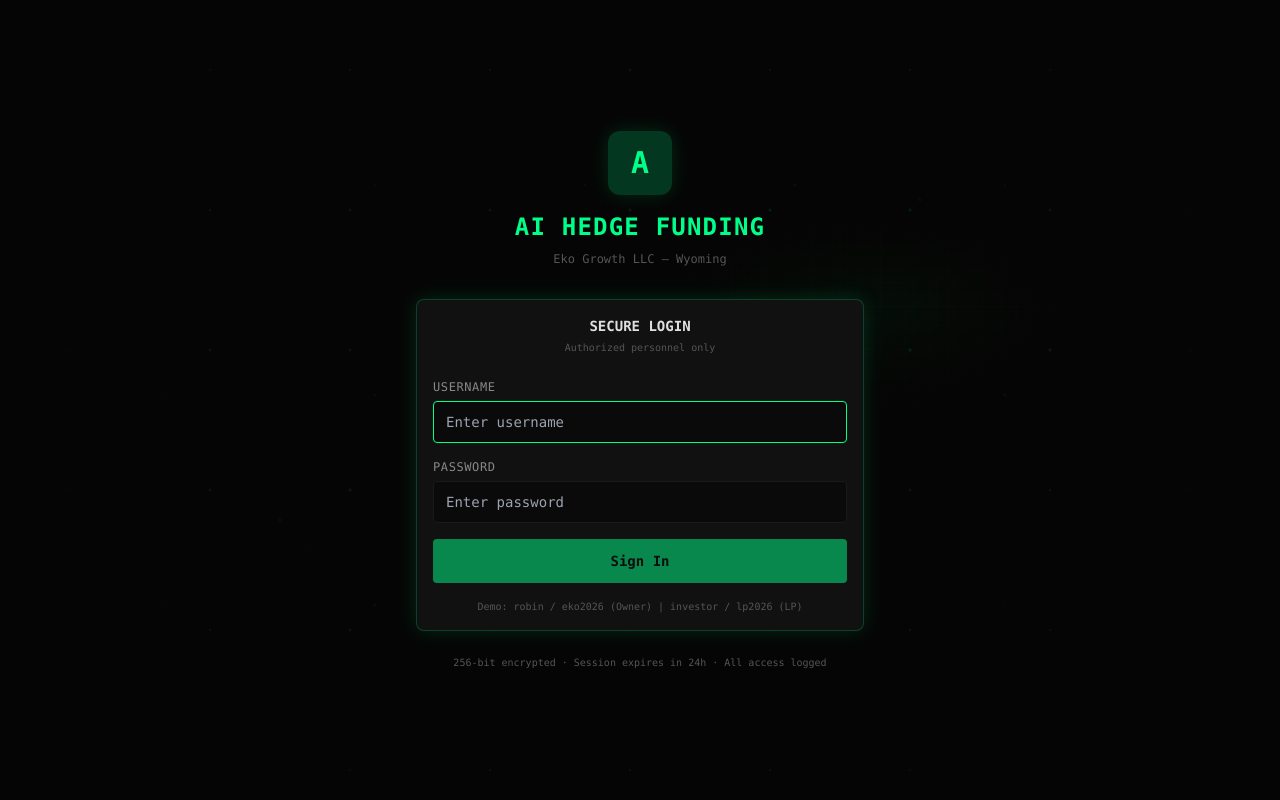
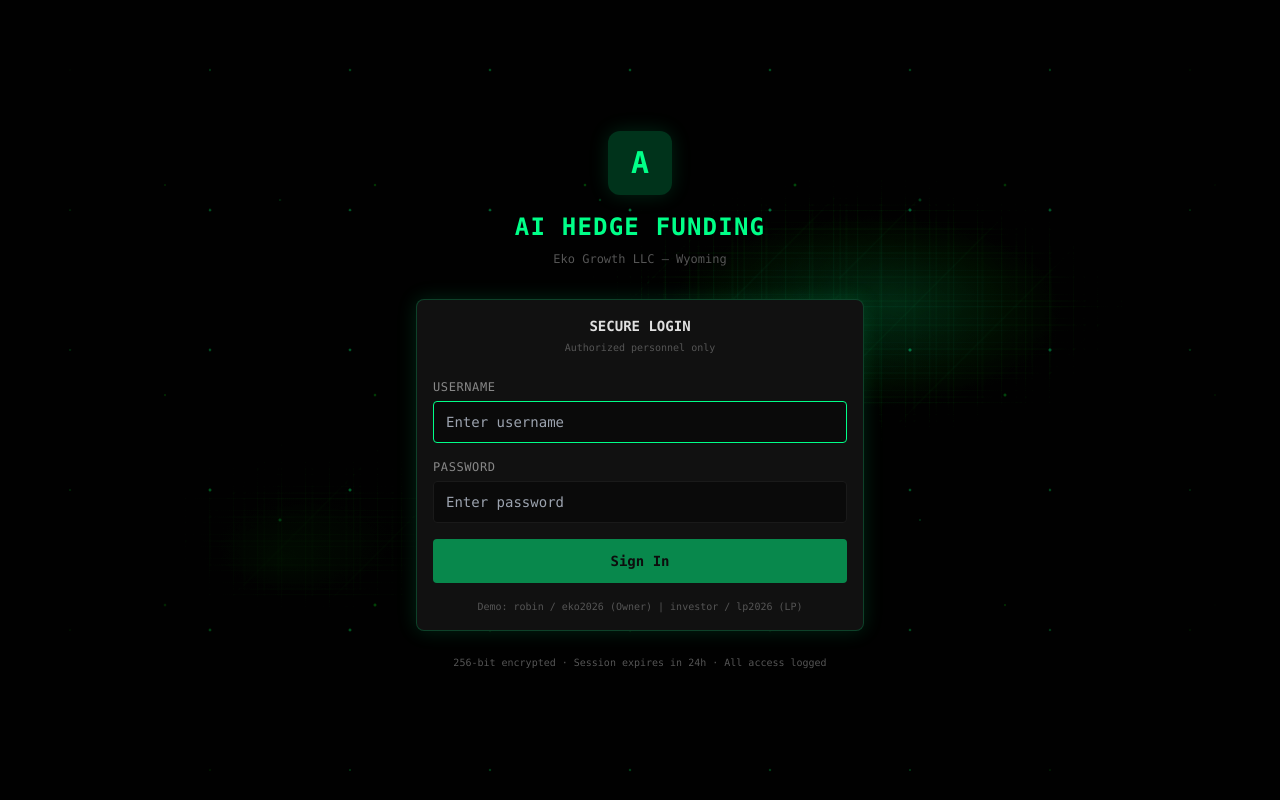
Before and after one commit to robinekren/ai-hedge-funding, a Next.js app in the folder frontend/: page / in a window 1280 px wide. Built offline with nearby package versions, Linux system fonts and the light colour scheme; no server answers.

Commit message:
Make login background brighter and more vivid
Increase overall opacity from 50% to 85%, boost glow intensities,
double grid line visibility, brighten ticker text and node dots,
and add brightness filter for a more prominent cinematic effect.

https://claude.ai/code/session_01Liud5DCQKuZ8L5SnooxZFs

```diff
--- a/frontend/src/app/globals.css
+++ b/frontend/src/app/globals.css
@@ -107,29 +107,29 @@ html.light, html.light body {
   inset: 0;
   z-index: 0;
   pointer-events: none;
-  opacity: 0.50;
+  opacity: 0.85;
   transform: translateZ(0);
   will-change: transform;
   background-color: #04070a;
   background-image:
     radial-gradient(70% 55% at 50% 45%, rgba(0,0,0,0.15) 0%, rgba(0,0,0,0.60) 72%, rgba(0,0,0,0.88) 100%),
-    radial-gradient(38% 30% at 70% 38%, rgba(16,185,129,0.22) 0%, rgba(16,185,129,0.00) 70%),
-    radial-gradient(32% 28% at 22% 70%, rgba(34,197,94,0.16) 0%, rgba(34,197,94,0.00) 75%),
+    radial-gradient(38% 30% at 70% 38%, rgba(16,185,129,0.40) 0%, rgba(16,185,129,0.00) 70%),
+    radial-gradient(32% 28% at 22% 70%, rgba(34,197,94,0.30) 0%, rgba(34,197,94,0.00) 75%),
     linear-gradient(180deg, rgba(8,14,18,0.00) 0%, rgba(8,14,18,0.25) 35%, rgba(8,14,18,0.75) 100%),
-    linear-gradient(rgba(16,185,129,0.06) 1px, transparent 1px),
-    linear-gradient(90deg, rgba(16,185,129,0.06) 1px, transparent 1px),
-    linear-gradient(rgba(16,185,129,0.05) 1px, transparent 1px),
-    linear-gradient(90deg, rgba(16,185,129,0.05) 1px, transparent 1px),
+    linear-gradient(rgba(16,185,129,0.12) 1px, transparent 1px),
+    linear-gradient(90deg, rgba(16,185,129,0.12) 1px, transparent 1px),
+    linear-gradient(rgba(16,185,129,0.10) 1px, transparent 1px),
+    linear-gradient(90deg, rgba(16,185,129,0.10) 1px, transparent 1px),
     repeating-linear-gradient(
       90deg,
       rgba(16,185,129,0.00) 0px, rgba(16,185,129,0.00) 14px,
-      rgba(16,185,129,0.06) 15px, rgba(16,185,129,0.00) 16px,
+      rgba(16,185,129,0.12) 15px, rgba(16,185,129,0.00) 16px,
       rgba(16,185,129,0.00) 34px
     ),
     repeating-linear-gradient(
       135deg,
       rgba(16,185,129,0.00) 0px, rgba(16,185,129,0.00) 22px,
-      rgba(16,185,129,0.05) 23px, rgba(16,185,129,0.00) 24px,
+      rgba(16,185,129,0.10) 23px, rgba(16,185,129,0.00) 24px,
       rgba(16,185,129,0.00) 72px
     );
   background-size:
@@ -141,7 +141,7 @@ html.light, html.light body {
   background-position:
     center, center, center, center,
     0 0, 0 0, 0 0, 0 0, 0 0, 0 0;
-  filter: saturate(1.12) contrast(1.18);
+  filter: saturate(1.25) contrast(1.25) brightness(1.3);
 }
 
 .hf-bg::before {
@@ -157,7 +157,7 @@ html.light, html.light body {
   font-size: 12px;
   letter-spacing: 0.22em;
   line-height: 2.4;
-  color: rgba(16,185,129,0.14);
+  color: rgba(16,185,129,0.28);
   transform: rotate(-12deg);
   white-space: pre-wrap;
   opacity: 0.9;
@@ -170,9 +170,9 @@ html.light, html.light body {
   position: absolute;
   inset: 0;
   background-image:
+    radial-gradient(circle, rgba(16,185,129,0.55) 0 1px, transparent 2px),
+    radial-gradient(circle, rgba(34,197,94,0.40) 0 1px, transparent 2px),
     radial-gradient(circle, rgba(16,185,129,0.35) 0 1px, transparent 2px),
-    radial-gradient(circle, rgba(34,197,94,0.22) 0 1px, transparent 2px),
-    radial-gradient(circle, rgba(16,185,129,0.20) 0 1px, transparent 2px),
     repeating-linear-gradient(
       180deg,
       rgba(255,255,255,0.00) 0px, rgba(255,255,255,0.00) 6px,
@@ -205,8 +205,8 @@ html.light, html.light body {
   100% { transform: rotate(-12deg) translate3d(-220px,160px,0); }
 }
 @keyframes hf-pulse {
-  0%,100% { opacity: 0.78; }
-  50%     { opacity: 0.95; }
+  0%,100% { opacity: 0.88; }
+  50%     { opacity: 1.0; }
 }
 
 @media (prefers-reduced-motion: reduce) {
```
